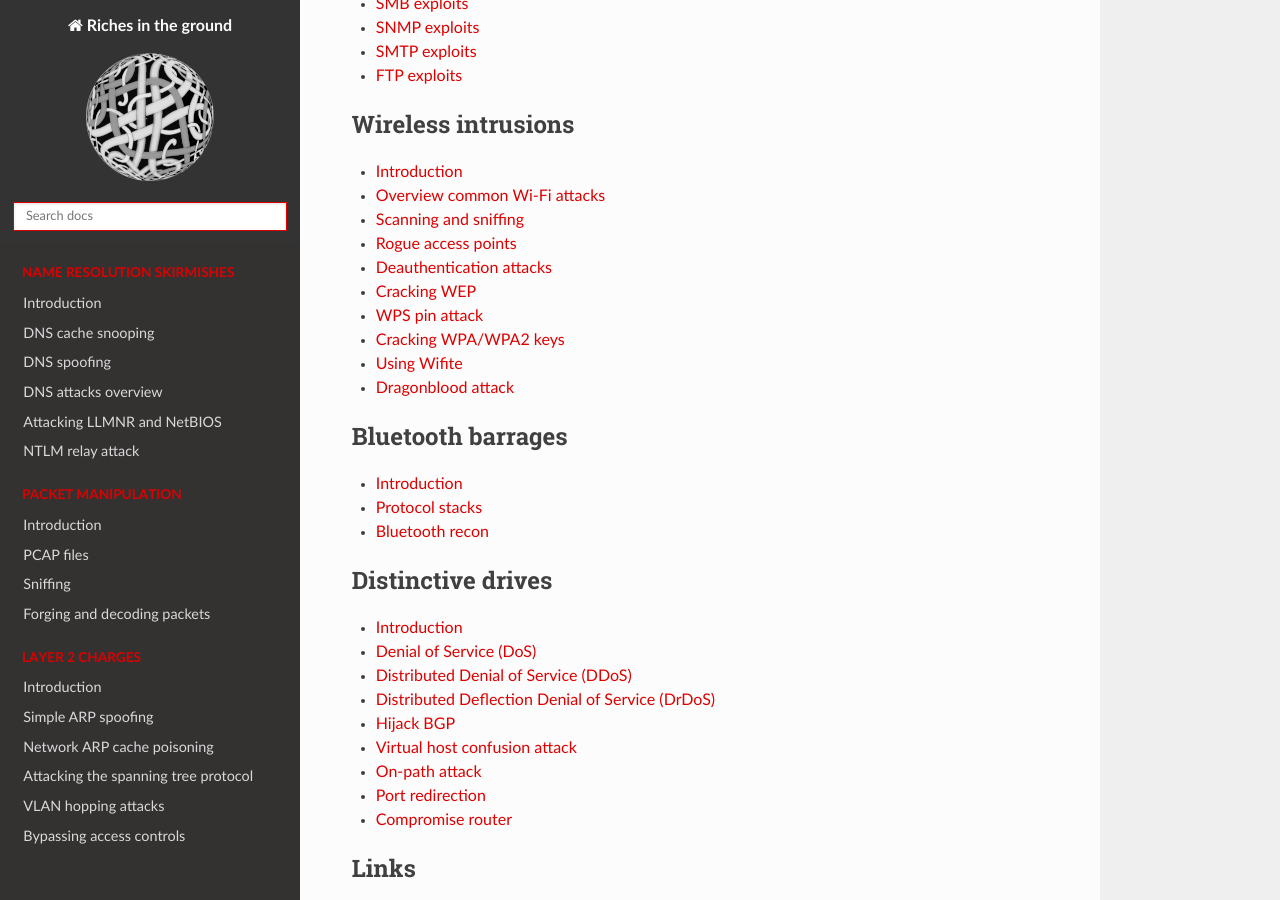
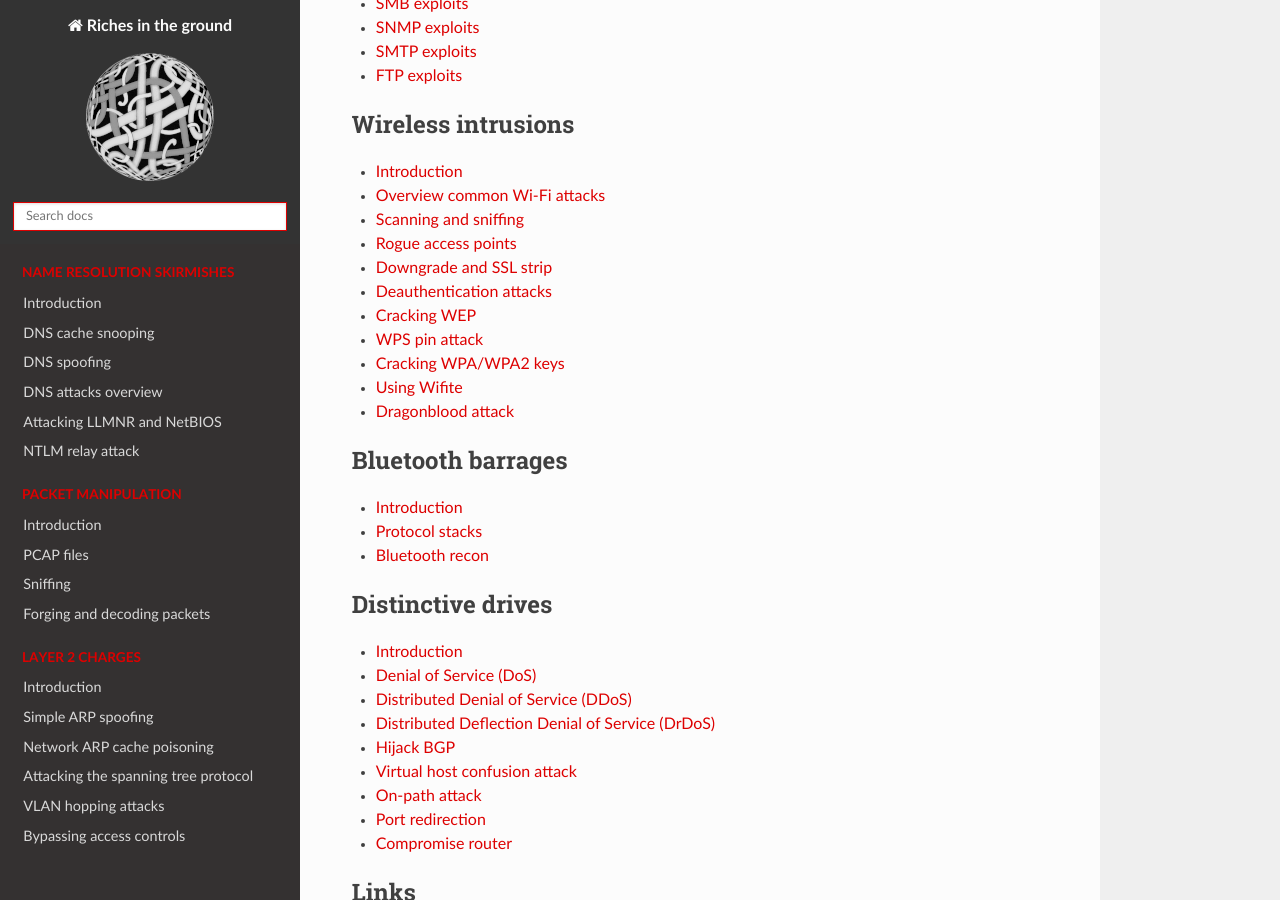
Before and after one commit to tymyrddin/red-network, a Sphinx documentation site: the page built from source/index.rst, in a window 1280 px wide and 900 px high, scrolled down 1128 px. Built offline with Sphinx 7.4.7 and the Read the Docs theme 2.0.0, drawn with Linux system fonts in a browser that asks for light colours.

Commit message:
Version 0.1

```diff
--- a/source/index.rst
+++ b/source/index.rst
@@ -76,6 +76,7 @@ Riches in the ground
    docs/wireless/overview.md
    docs/wireless/scanning.md
    docs/wireless/rogue-ap.md
+   docs/wireless/downgrade.md
    docs/wireless/deauthentication.md
    docs/wireless/wep.md
    docs/wireless/wps-pin.md
```
